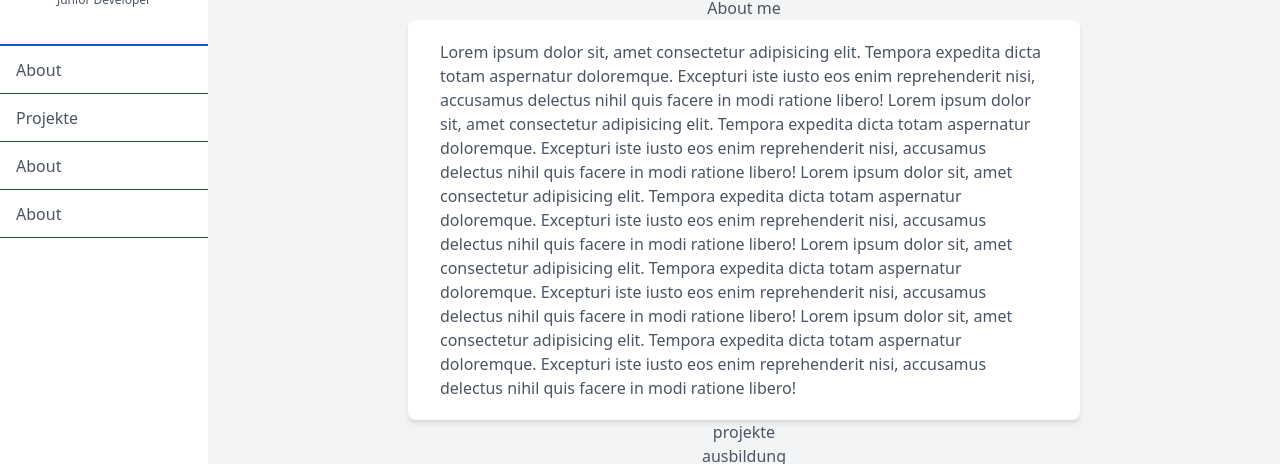
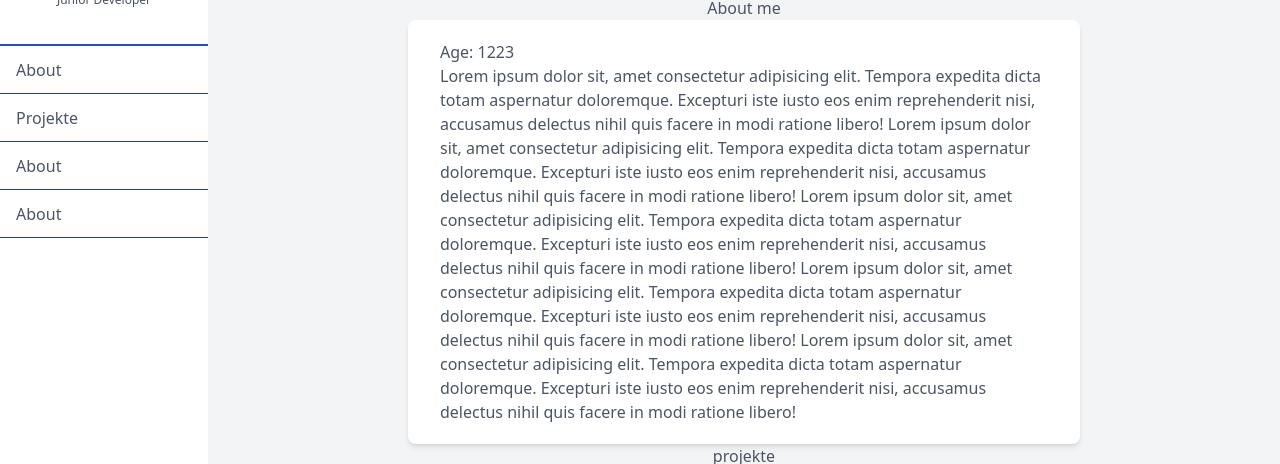
Before and after one commit to TimonGisler/personal-portfolio-jekyll, a Jekyll site: the page built from index.html, in a window 1280 px wide, cut to the strip 116-580 px from the top of the page. Built offline with Jekyll 4.4.1, drawn with Linux system fonts in a browser that asks for light colours.

Commit message:
split about me card into two sections

```diff
--- a/_includes/aboutMe.html
+++ b/_includes/aboutMe.html
@@ -5,23 +5,34 @@
     <h1>About me</h1>
 
     <div class="card">
+        <div id="info-list">
+            <ul>
+                <li>
+                    <p><span>Age: </span> 1223</p>
+                </li>
+            </ul>
+        </div>
+
+        <div id="text-box">
             <p>
                 Lorem ipsum dolor sit, amet consectetur adipisicing elit. Tempora expedita
                 dicta totam aspernatur doloremque. Excepturi iste iusto eos enim
                 reprehenderit nisi, accusamus delectus nihil quis facere in modi ratione
-            libero!            Lorem ipsum dolor sit, amet consectetur adipisicing elit. Tempora expedita
+                libero! Lorem ipsum dolor sit, amet consectetur adipisicing elit. Tempora expedita
                 dicta totam aspernatur doloremque. Excepturi iste iusto eos enim
                 reprehenderit nisi, accusamus delectus nihil quis facere in modi ratione
-            libero!           Lorem ipsum dolor sit, amet consectetur adipisicing elit. Tempora expedita
+                libero! Lorem ipsum dolor sit, amet consectetur adipisicing elit. Tempora expedita
                 dicta totam aspernatur doloremque. Excepturi iste iusto eos enim
                 reprehenderit nisi, accusamus delectus nihil quis facere in modi ratione
-            libero!           Lorem ipsum dolor sit, amet consectetur adipisicing elit. Tempora expedita
+                libero! Lorem ipsum dolor sit, amet consectetur adipisicing elit. Tempora expedita
                 dicta totam aspernatur doloremque. Excepturi iste iusto eos enim
                 reprehenderit nisi, accusamus delectus nihil quis facere in modi ratione
-            libero!           Lorem ipsum dolor sit, amet consectetur adipisicing elit. Tempora expedita
+                libero! Lorem ipsum dolor sit, amet consectetur adipisicing elit. Tempora expedita
                 dicta totam aspernatur doloremque. Excepturi iste iusto eos enim
                 reprehenderit nisi, accusamus delectus nihil quis facere in modi ratione
                 libero!
             </p>
         </div>
+
     </div>
+</div>
```
Lines whose indentation alone changed are shown as unchanged.
